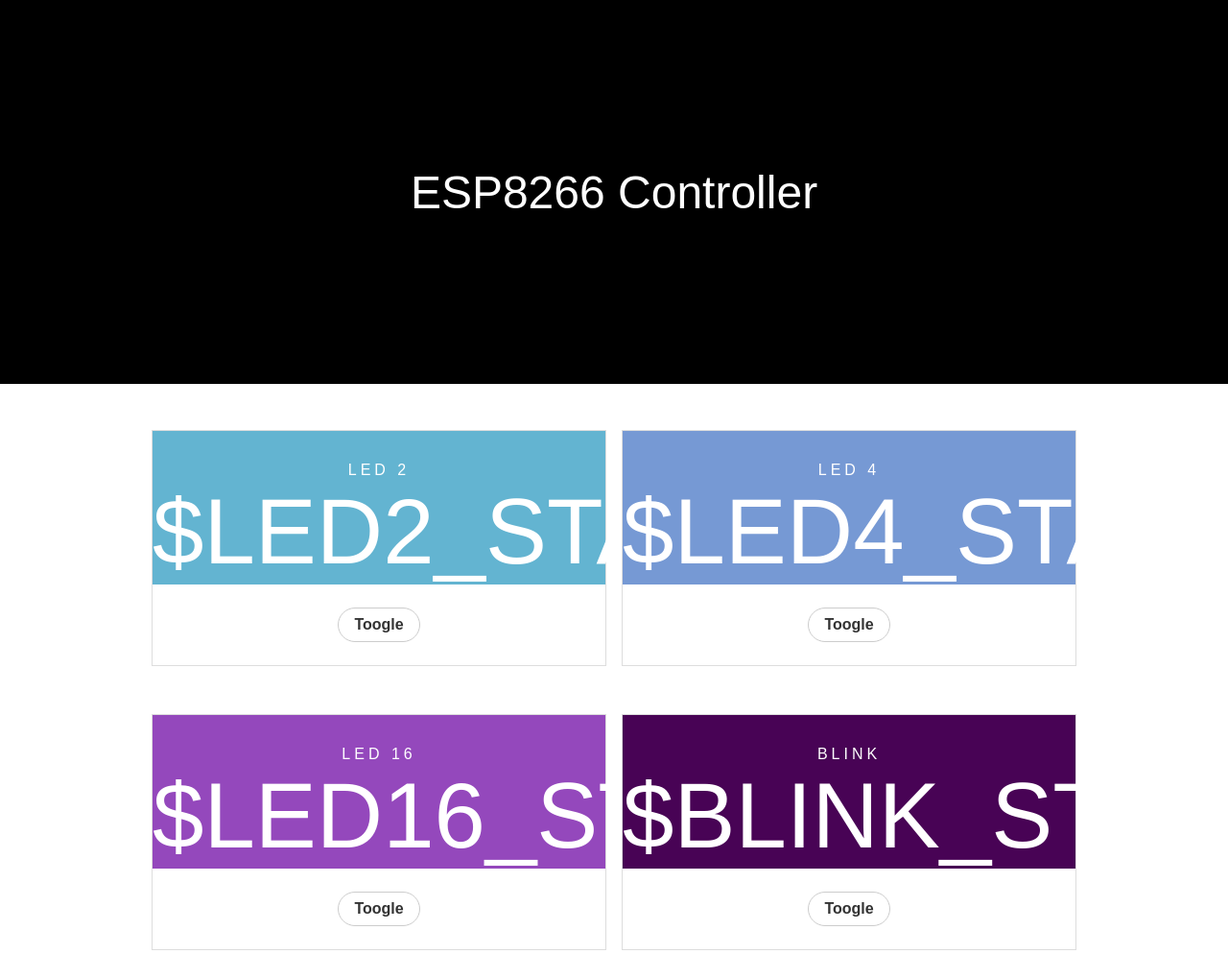
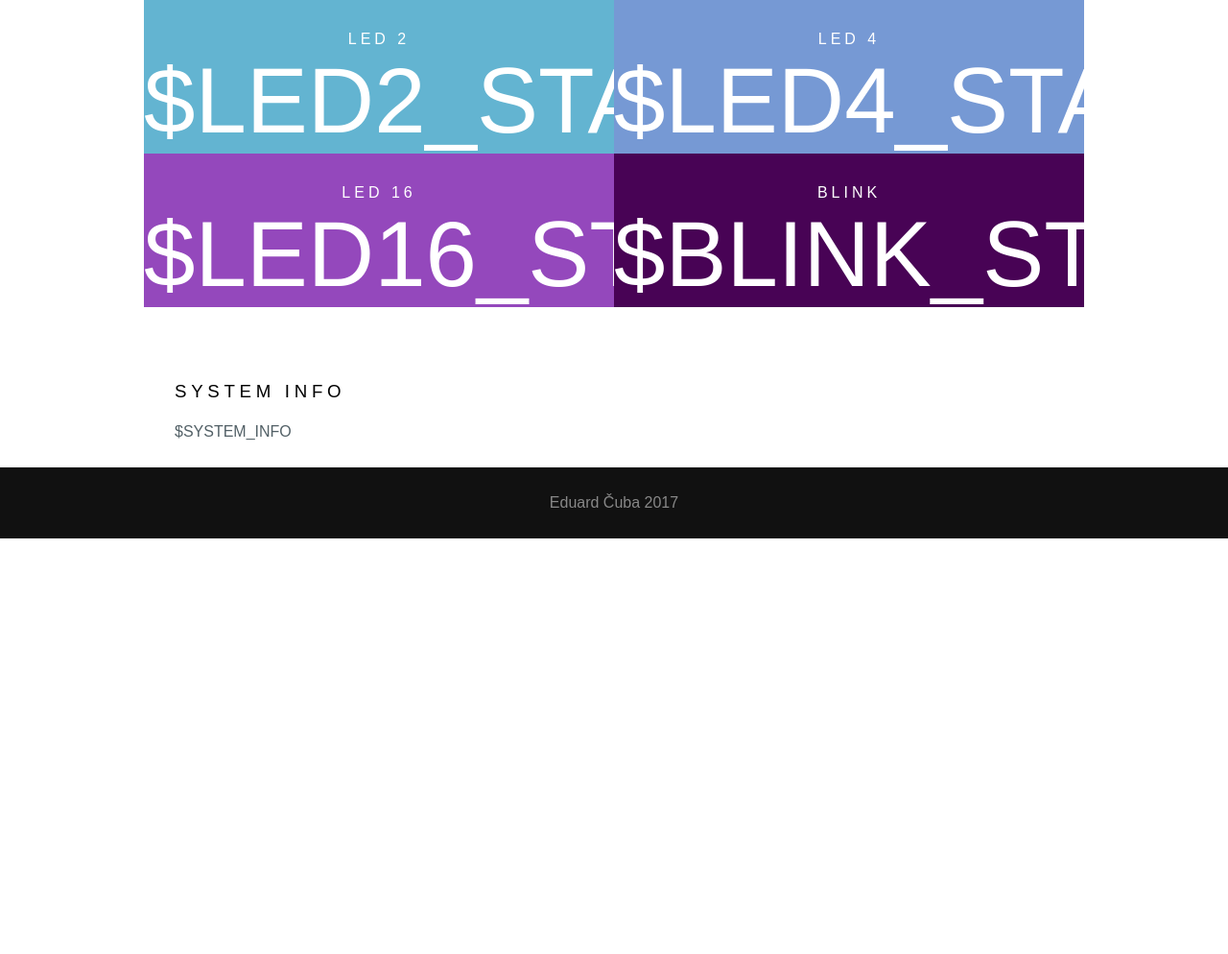
Before and after one commit to edcuba/esp8266-led, a plain HTML site: page index.html in a window 1280 px wide. Shown: the top 994 px of the page at 96% size. After the commit the page ends 800 px from the top, so only its background shows below. Drawn offline with Linux system fonts and the light colour scheme.

Commit message:
flat stype

```diff
--- a/index.html
+++ b/index.html
@@ -4,54 +4,39 @@
  <title>ESP8266 Controller</title><link rel="stylesheet" href="styles.css">
 </head>
 <body>
-<div class="banner"><h1 class="banner-head">ESP8266 Controller</h1></div>
 <div class="l-content">
  <div class="pricing-tables pure-g">
   <div class="pure-u-1 pure-u-md-1-2">
-   <div class="pricing-table pricing-table-free">
-    <div class="pricing-table-header">
+   <form action="TOOGLE_LED2">
+   <div onclick="parentNode.submit()" class="pricing-table-header pricing-table-free">
      <h2>LED 2</h2>
      <span class="pricing-table-price">$LED2_STATUS</span>
-    </div>
-    <form action="TOOGLE_LED2">
-     <input type="submit" value="Toogle" class="button-choose pure-button"/>
-    </form>
    </div>
+   </form>
   </div>
   <div class="pure-u-1 pure-u-md-1-2">
-   <div class="pricing-table pricing-table-biz">
-    <div class="pricing-table-header">
+   <form action="TOOGLE_LED4">
+   <div onclick="parentNode.submit()" class="pricing-table-header pricing-table-biz">
      <h2>LED 4</h2>
      <span class="pricing-table-price">$LED4_STATUS</span>
-    </div>
-    <form action="TOOGLE_LED4">
-     <input type="submit" value="Toogle" class="button-choose pure-button"/>
-    </form>
    </div>
+   </form>
   </div>
- </div>
- <div class="pricing-tables pure-g">
   <div class="pure-u-1 pure-u-md-1-2">
-   <div class="pricing-table pricing-table-third">
-    <div class="pricing-table-header">
+   <form action="TOOGLE_LED16">
+   <div onclick="parentNode.submit()" class="pricing-table-header pricing-table-third">
      <h2>LED 16</h2>
      <span class="pricing-table-price">$LED16_STATUS</span>
-    </div>
-    <form action="TOOGLE_LED16">
-     <input type="submit" value="Toogle" class="button-choose pure-button"/>
-    </form>
    </div>
+   </form>
   </div>
   <div class="pure-u-1 pure-u-md-1-2">
-   <div class="pricing-table pricing-table-blink">
-    <div class="pricing-table-header">
+   <form action="BLINK">
+   <div onclick="parentNode.submit()" class="pricing-table-header pricing-table-blink">
      <h2>BLINK</h2>
      <span class="pricing-table-price">$BLINK_STATUS</span>
-    </div>
-    <form action="BLINK">
-     <input type="submit" value="Toogle" class="button-choose pure-button"/>
-    </form>
    </div>
+   </form>
   </div>
  </div>
  <div class="information pure-g">
```
Also changed, not shown: styles.css.
